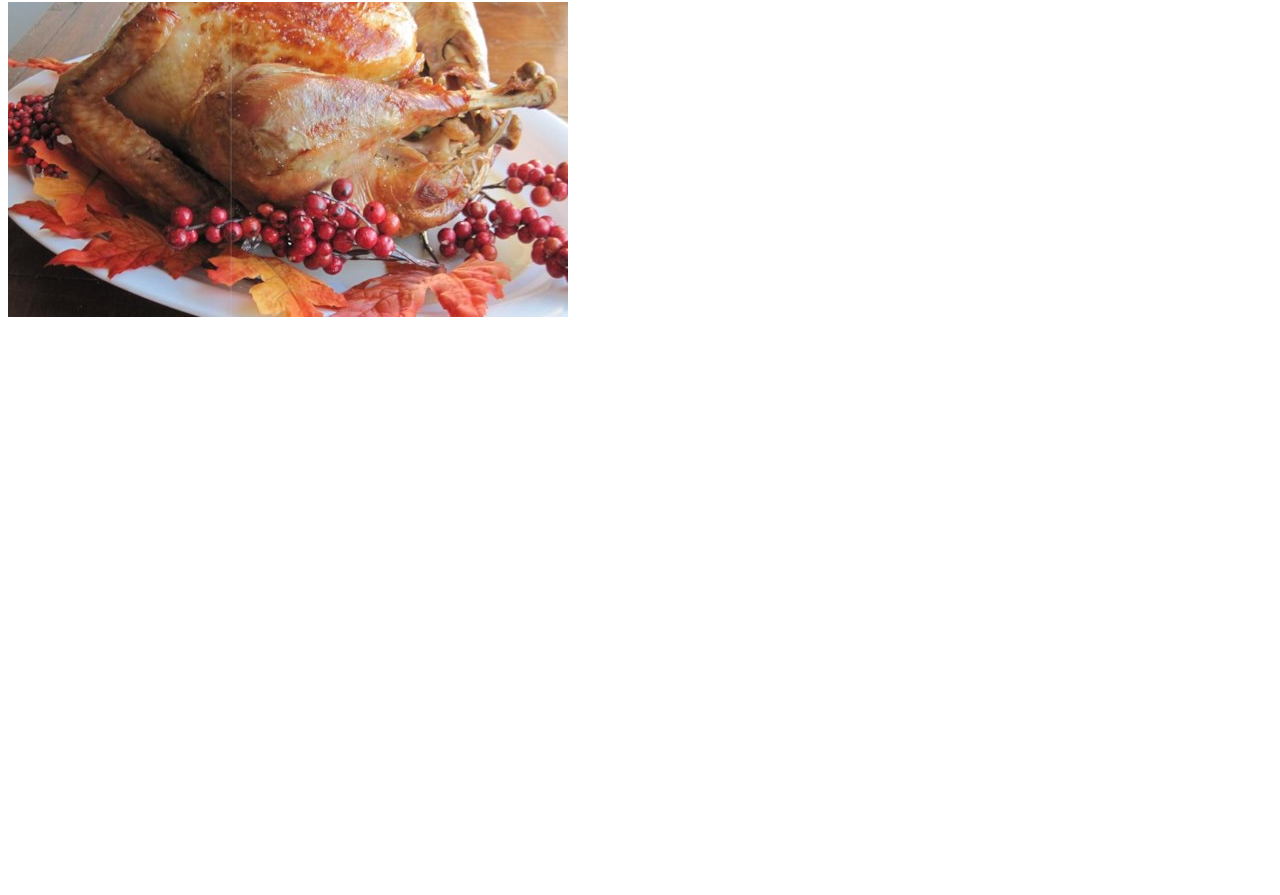
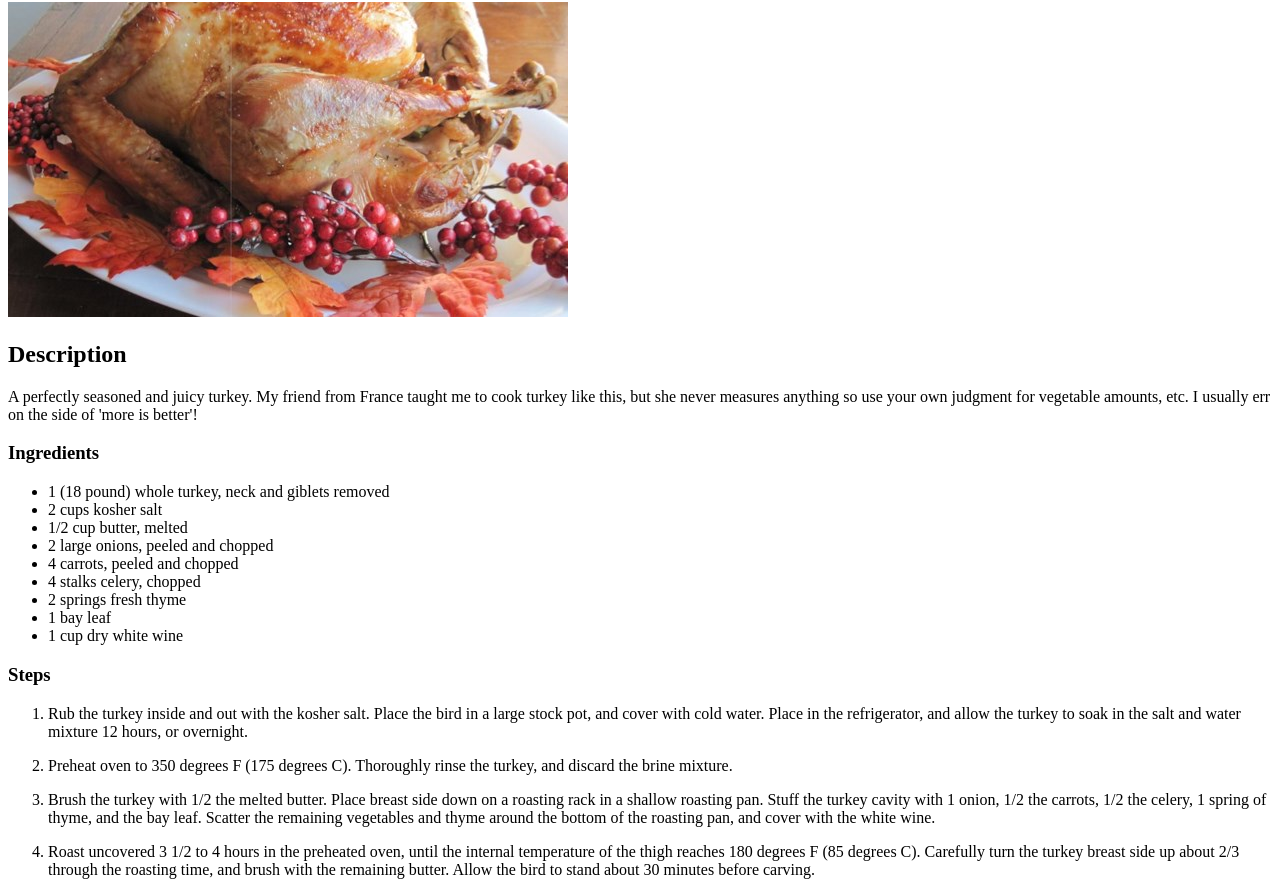
Before and after one commit to jesus-gutierrez-b/odin-recipes, a plain HTML site: page recipes/perfect_turkey.html in a window 1280 px wide. Shown: the part 78-973 px from the top of the page. Before the commit the page ends 800 px from the top, so only its background shows below. Drawn offline with Linux system fonts and the light colour scheme.

Commit message:
Finished turkey html

```diff
--- a/recipes/perfect_turkey.html
+++ b/recipes/perfect_turkey.html
@@ -7,8 +7,63 @@
 
     <body>
         <h1>Perfect Turkey</h1>
+
         <img src="images/turkey.jpeg">
 
+        <h2>Description</h2>
+        <p>A perfectly seasoned and juicy turkey. My friend from France
+            taught me to cook turkey like this, but she never measures
+            anything so use your own judgment for vegetable amounts, etc.
+            I usually err on the side of 'more is better'!</p>
 
+        <h3>Ingredients</h3>
+        <ul>
+            <li>1 (18 pound) whole turkey, neck and giblets removed</li>
+            <li>2 cups kosher salt</li>
+            <li>1/2 cup butter, melted</li>
+            <li>2 large onions, peeled and chopped</li>
+            <li>4 carrots, peeled and chopped</li>
+            <li>4 stalks celery, chopped</li>
+            <li>2 springs fresh thyme</li>
+            <li>1 bay leaf</li>
+            <li>1 cup dry white wine</li>
+        </ul>
+
+        <h3>Steps</h3>
+        <ol>
+            <li>
+                <p>Rub the turkey inside and out with the kosher salt.
+                    Place the bird in a large stock pot, and cover with
+                    cold water. Place in the refrigerator, and allow
+                    the turkey to soak in the salt and water mixture
+                    12 hours, or overnight.</p>
+            </li>
+
+            <li>
+                <p>Preheat oven to 350 degrees F (175 degrees C).
+                    Thoroughly rinse the turkey, and discard the brine
+                    mixture.</p>
+            </li>
+
+            <li>
+                <p>Brush the turkey with 1/2 the melted butter. Place
+                    breast side down on a roasting rack in a shallow
+                    roasting pan. Stuff the turkey cavity with 1 onion,
+                    1/2 the carrots, 1/2 the celery, 1 spring of thyme,
+                    and the bay leaf. Scatter the remaining vegetables
+                    and thyme around the bottom of the roasting pan,
+                    and cover with the white wine.</p>
+            </li>
+
+            <li>
+                <p>Roast uncovered 3 1/2 to 4 hours in the preheated
+                    oven, until the internal temperature of the thigh
+                    reaches 180 degrees F (85 degrees C). Carefully
+                    turn the turkey breast side up about 2/3 through
+                    the roasting time, and brush with the remaining
+                    butter. Allow the bird to stand about 30 minutes
+                    before carving.</p>
+            </li>
+        </ol>
     </body>
 </html>
```
Also changed, not shown: index.html (+2 -6 lines).
